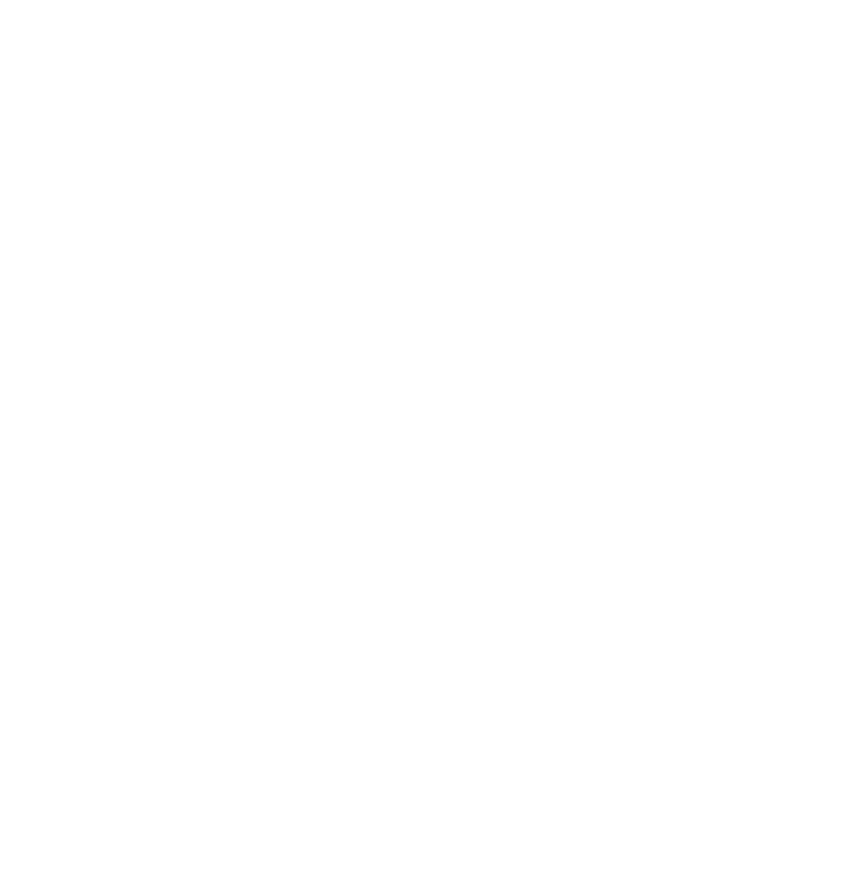
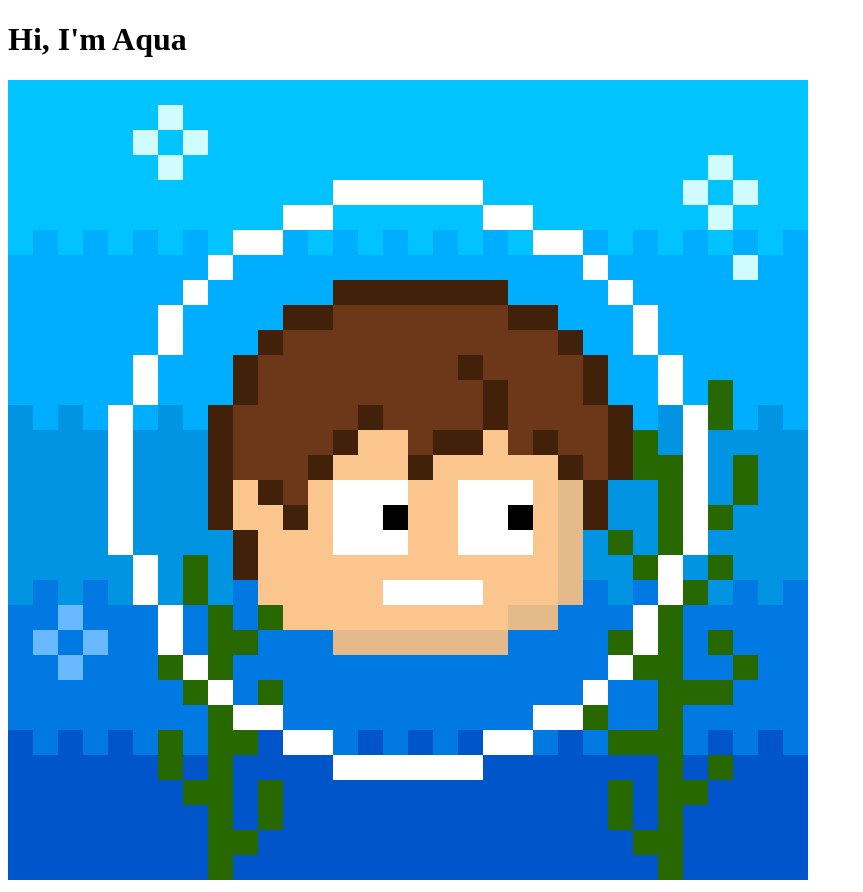
Before and after one commit to aquapaka/aquapaka.github.io, a React (Create React App) app: page / in a window 1280 px wide. Shown: the whole page, without its empty margins (0-863 px from the left). Before the commit the page ends 800 px from the top, so only its background shows below. Built offline with nearby package versions, Linux system fonts and the light colour scheme.

Commit message:
Add avatar component

```diff
--- a/src/App.tsx
+++ b/src/App.tsx
@@ -1,10 +1,23 @@
-import React from 'react';
+import React, {useState} from 'react';
 
-function App() {
-  return (
+// Images
+import aquapakaAvatar from './images/Aquatixel Pixel Art 800x800.png';
+import meimeiAvatar from './images/My Love Pixel Art 800x800.png';
+
+// Components
+import Avatar from "./components/Avatar";
+
+const App = () => {
+    const [loading, setLoading] = useState(true);
+
+    return (
     <div className="App">
+        <Avatar text={"Hi, I'm Aqua"} imageUrl={aquapakaAvatar}/>
+        {/*<SocialMediaLinks/>*/}
+        {/*<SkillInfomation/>*/}
+        {/*<Projects/>*/}
     </div>
-  );
+    );
 }
 
 export default App;
--- /dev/null
+++ b/src/components/Avatar.tsx
@@ -0,0 +1,15 @@
+import React from 'react';
+
+type Props = {
+    text: string,
+    imageUrl: string
+}
+
+const Avatar: React.FC<Props> = ({text, imageUrl}) => (
+    <div>
+        <h1>{text}</h1>
+        <img alt="Avatar" src={imageUrl}/>
+    </div>
+);
+
+export default Avatar;
```
Also changed, not shown: src/images/Aquatixel Pixel Art 800x800.png (added), src/images/My Love Pixel Art 800x800.png (added).
